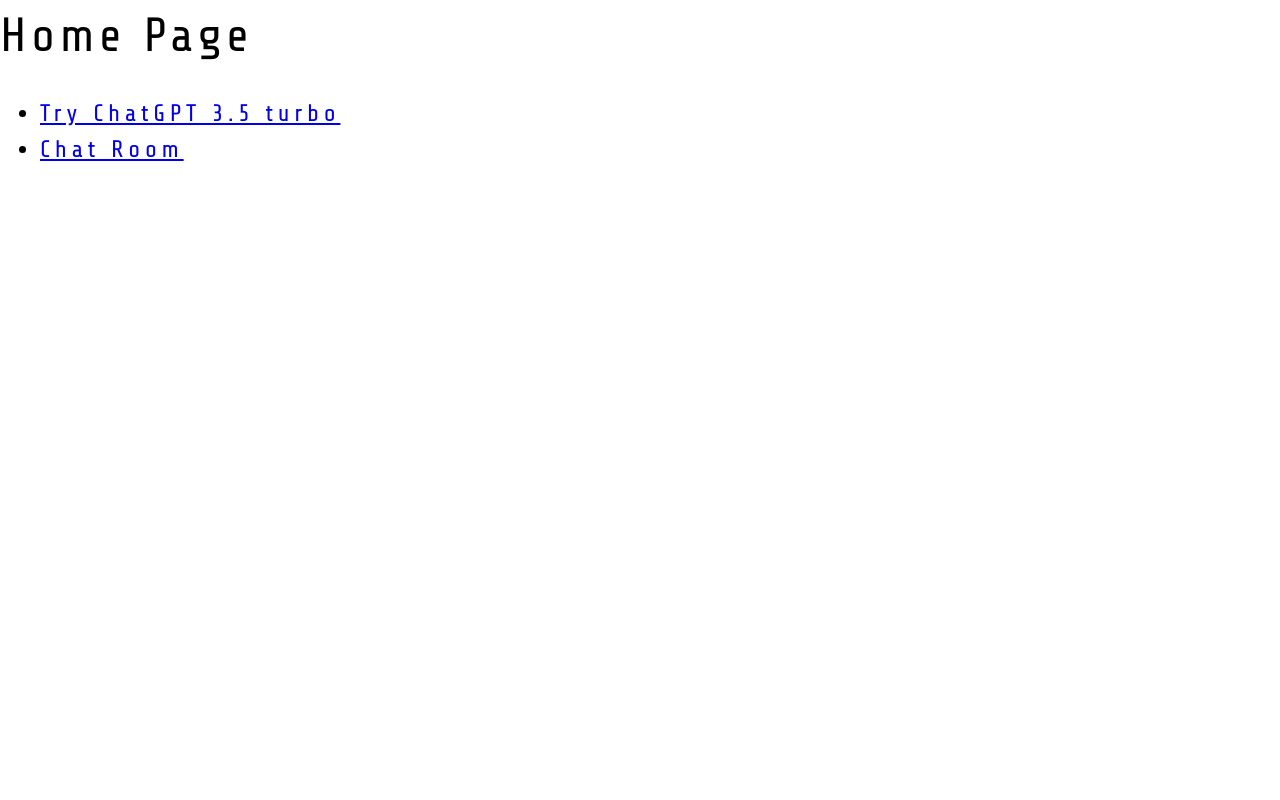
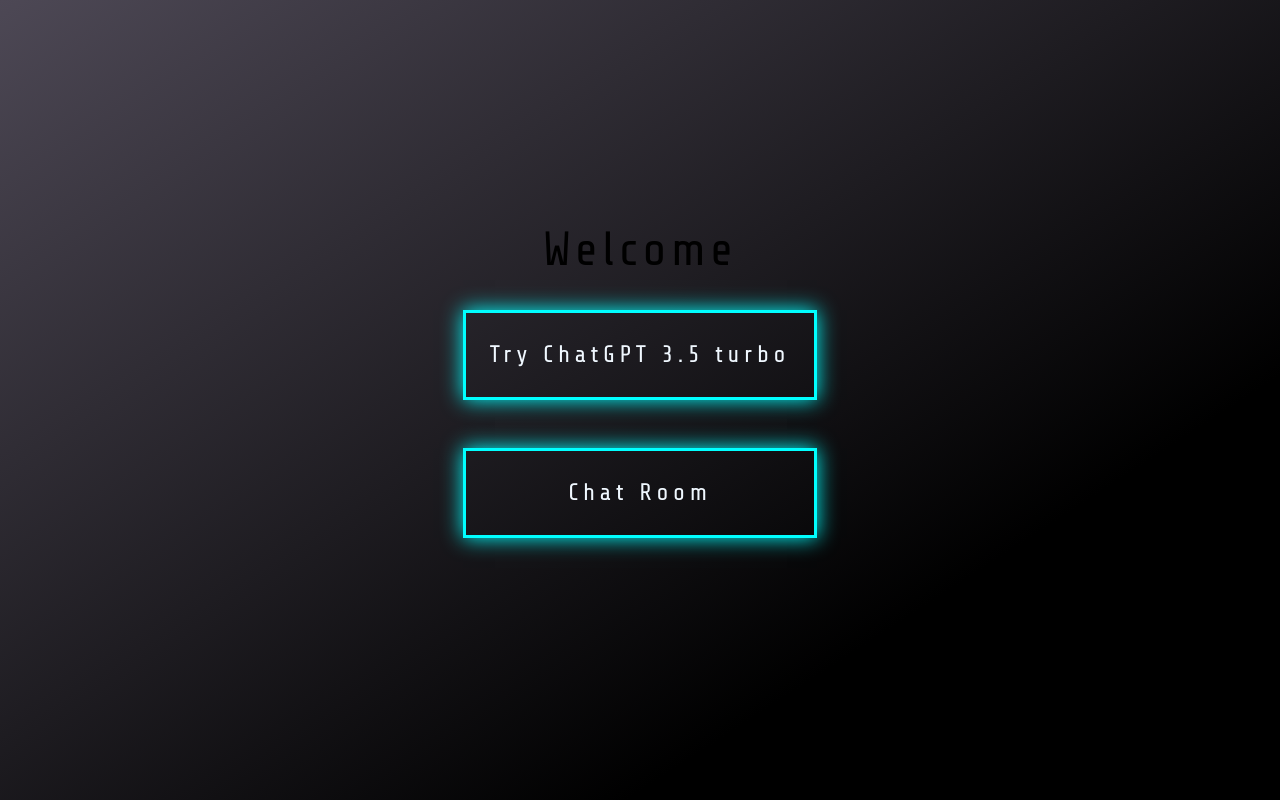
Before and after one commit to viktor-dimitrov/chatgpt-react-trial, a React (Vite) app in the folder vite-project/: page / in a window 1280 px wide. Built offline with nearby package versions, Linux system fonts and the light colour scheme; no server answers.

Commit message:
home page css updates

```diff
--- a/vite-project/src/App.css
+++ b/vite-project/src/App.css
@@ -2,4 +2,5 @@
   max-width: 100vw;
 
 
+
 }
--- a/vite-project/src/components/ChatGpt/ChatGpt.module.css
+++ b/vite-project/src/components/ChatGpt/ChatGpt.module.css
@@ -9,8 +9,6 @@
     color-scheme: light dark;
     color: rgba(255, 255, 255, 0.87);
 
-    background-color: #4d4855;
-    background-image: linear-gradient(147deg, #4d4855 0%, #000000 74%);
 
 
 }
--- a/vite-project/src/components/Home/Home.jsx
+++ b/vite-project/src/components/Home/Home.jsx
@@ -1,16 +1,16 @@
 import Navigation from "../Navigation/Navigation"
 
-
+import styles from "./Home.module.css";
 
 export default function Home () {
 
 
     return (
 
-        <>
-        <h1>Home Page</h1>
+        <div className={styles['home']}>
+        <h1>Welcome</h1>
         <Navigation/>
-        </>
+        </div>
 
     )
 }
--- /dev/null
+++ b/vite-project/src/components/Home/Home.module.css
@@ -0,0 +1,14 @@
+
+
+.home {
+  min-height: 100vh;
+  display:flex;
+  flex-direction: column;
+  align-items: center;
+  justify-content: center;
+
+}
+
+h1 {
+  text-align: center;
+}
--- a/vite-project/src/components/Navigation/Navigation.jsx
+++ b/vite-project/src/components/Navigation/Navigation.jsx
@@ -1,4 +1,6 @@
 import { Link } from 'react-router-dom';
+
+import styles from "./Navigation.module.css"
 
 
 export default function Navigation () {
--- /dev/null
+++ b/vite-project/src/components/Navigation/Navigation.module.css
@@ -0,0 +1,20 @@
+
+nav ul {
+padding: 0;
+}
+
+li {
+    padding: 1em;
+    margin-bottom: 2em;
+    border: 3px solid aqua;
+    box-shadow: 0px 0px 20px  aqua;
+    list-style: none;
+    text-align: center;
+}
+
+a {
+    color: aliceblue;
+    text-decoration: none;
+
+
+}
--- a/vite-project/src/index.css
+++ b/vite-project/src/index.css
@@ -7,7 +7,8 @@
   letter-spacing: 0.2em;
   font-weight: 400;
 
-
+  background-color: #4d4855;
+  background-image: linear-gradient(147deg, #4d4855 0%, #000000 74%);
 
 
   font-synthesis: none;
```
